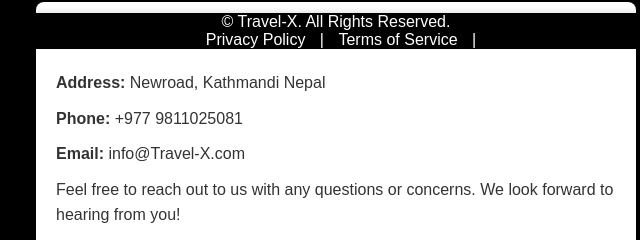
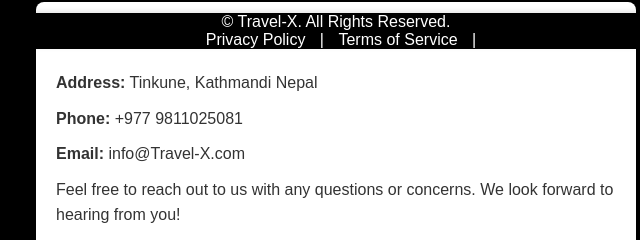
Before and after one commit to mdfaisal03/IT-Final-Assignment, a plain HTML site: page about.html in a window 1280 px wide. Shown: the part 751-991 px from the top of the page, 304-944 px from the left. Drawn offline with Linux system fonts and the light colour scheme.

Commit message:
Update about.html

```diff
--- a/about.html
+++ b/about.html
@@ -136,7 +136,7 @@
 
         <div class="contact-info">
             <h2>Our Contact Information</h2>
-            <p><strong>Address:</strong> Newroad, Kathmandi Nepal</p>
+            <p><strong>Address:</strong> Tinkune, Kathmandi Nepal</p>
             <p><strong>Phone:</strong> +977 9811025081</p>
             <p><strong>Email:</strong> info@Travel-X.com</p>
             <p>Feel free to reach out to us with any questions or concerns. We look forward to hearing from you!</p>
```
